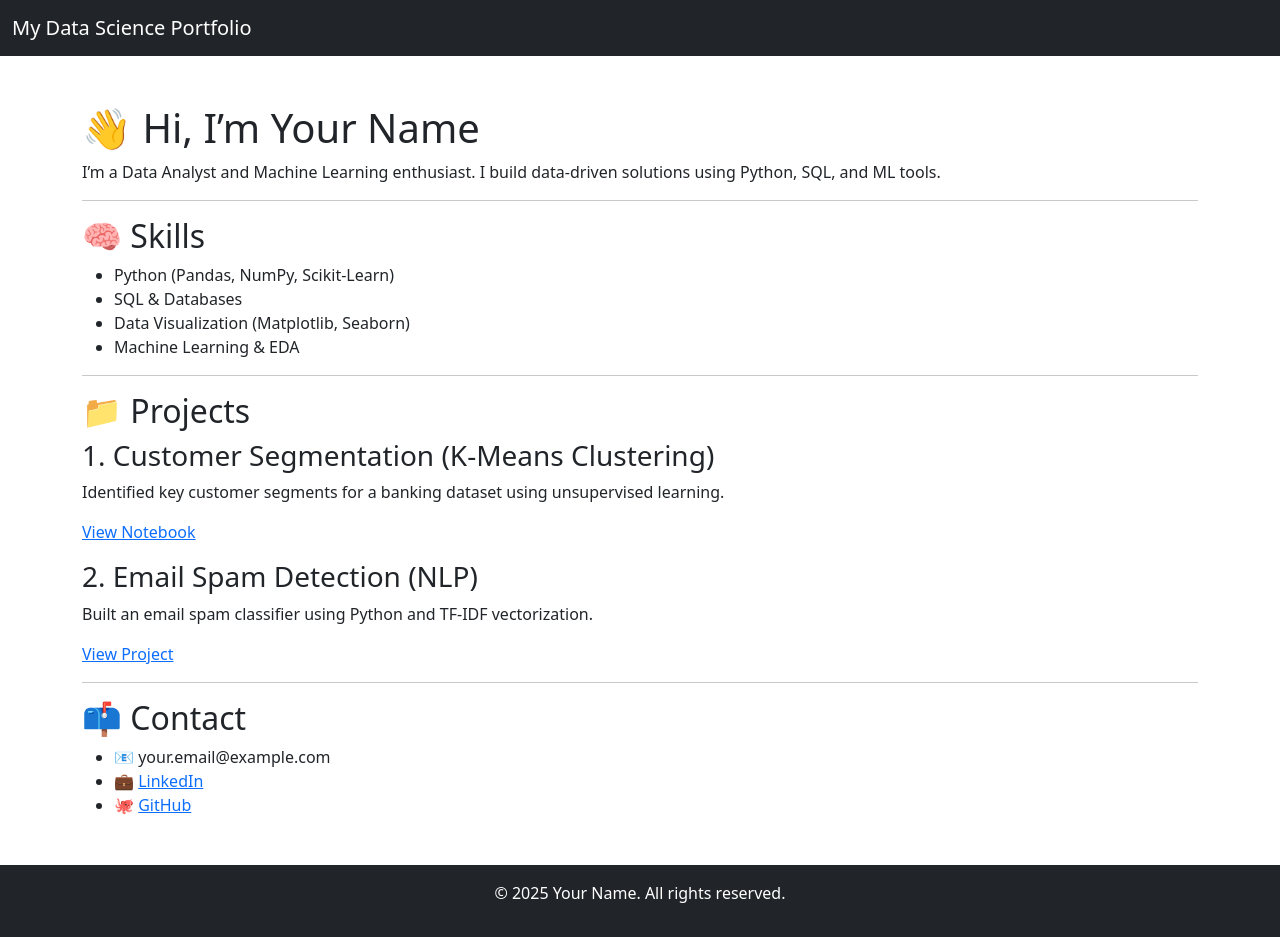
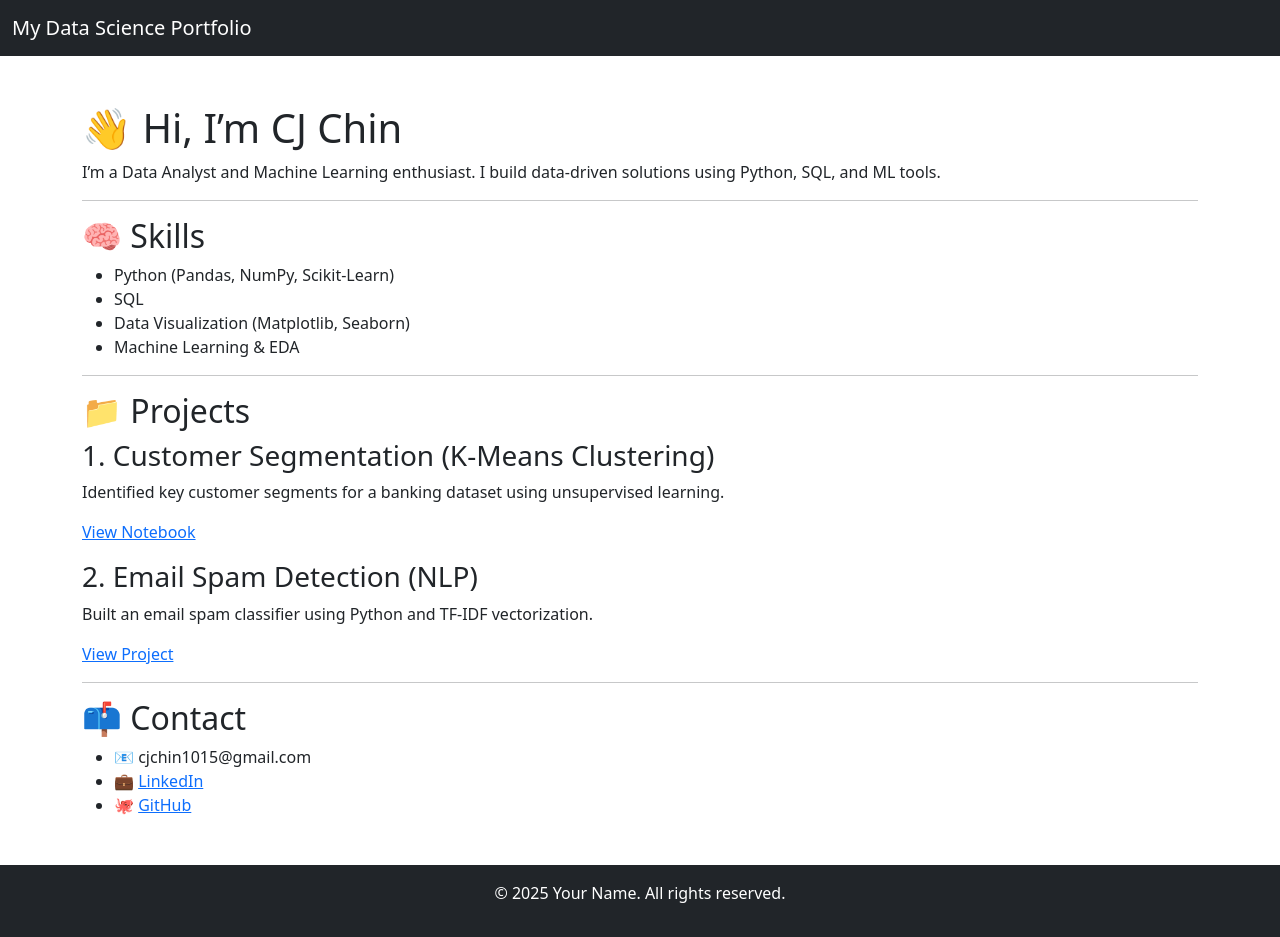
Before and after one commit to cjchin1015/Data-Science-Portfolio, a Jekyll site: the page built from index.md, in a window 1280 px wide. Built offline with Jekyll 4.4.1, drawn with Linux system fonts in a browser that asks for light colours.

Commit message:
Update index.md

```diff
--- a/index.md
+++ b/index.md
@@ -3,7 +3,7 @@ layout: default
 title: Home
 ---
 
-# 👋 Hi, I'm Your Name
+# 👋 Hi, I'm CJ Chin
 
 I’m a Data Analyst and Machine Learning enthusiast. I build data-driven solutions using Python, SQL, and ML tools.
 
@@ -11,7 +11,7 @@ I’m a Data Analyst and Machine Learning enthusiast. I build data-driven soluti
 
 ## 🧠 Skills
 - Python (Pandas, NumPy, Scikit-Learn)
-- SQL & Databases
+- SQL
 - Data Visualization (Matplotlib, Seaborn)
 - Machine Learning & EDA
 
@@ -32,6 +32,6 @@ I’m a Data Analyst and Machine Learning enthusiast. I build data-driven soluti
 ---
 
 ## 📫 Contact
-- 📧 your.email@example.com
-- 💼 [LinkedIn](https://linkedin.com/in/yourname)
-- 🐙 [GitHub](https://github.com/yourusername)
+- 📧 cjchin1015@gmail.com
+- 💼 [LinkedIn](https://www.linkedin.com/in/cj-chin/)
+- 🐙 [GitHub](https://github.com/cjchin1015)
```
